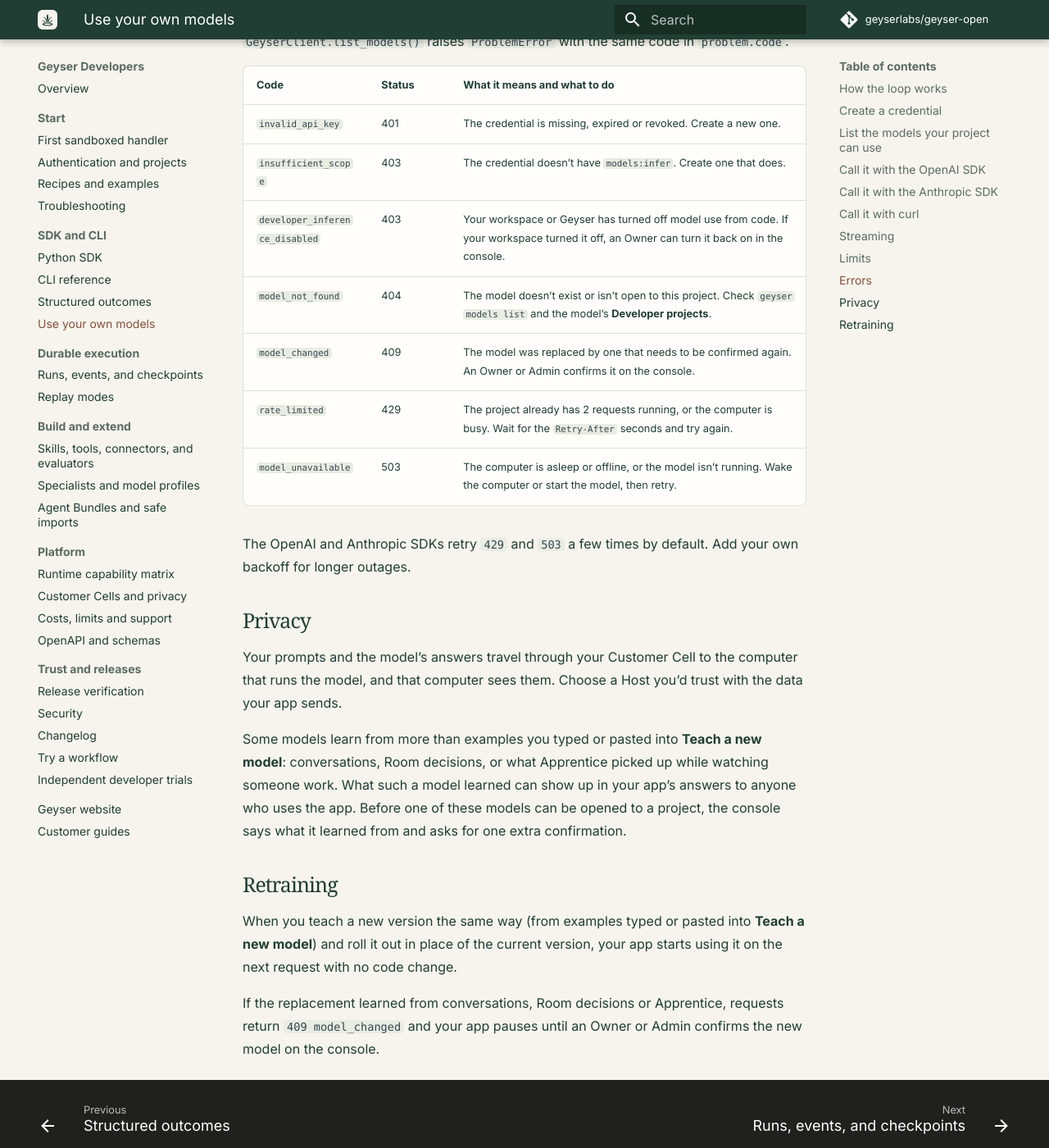
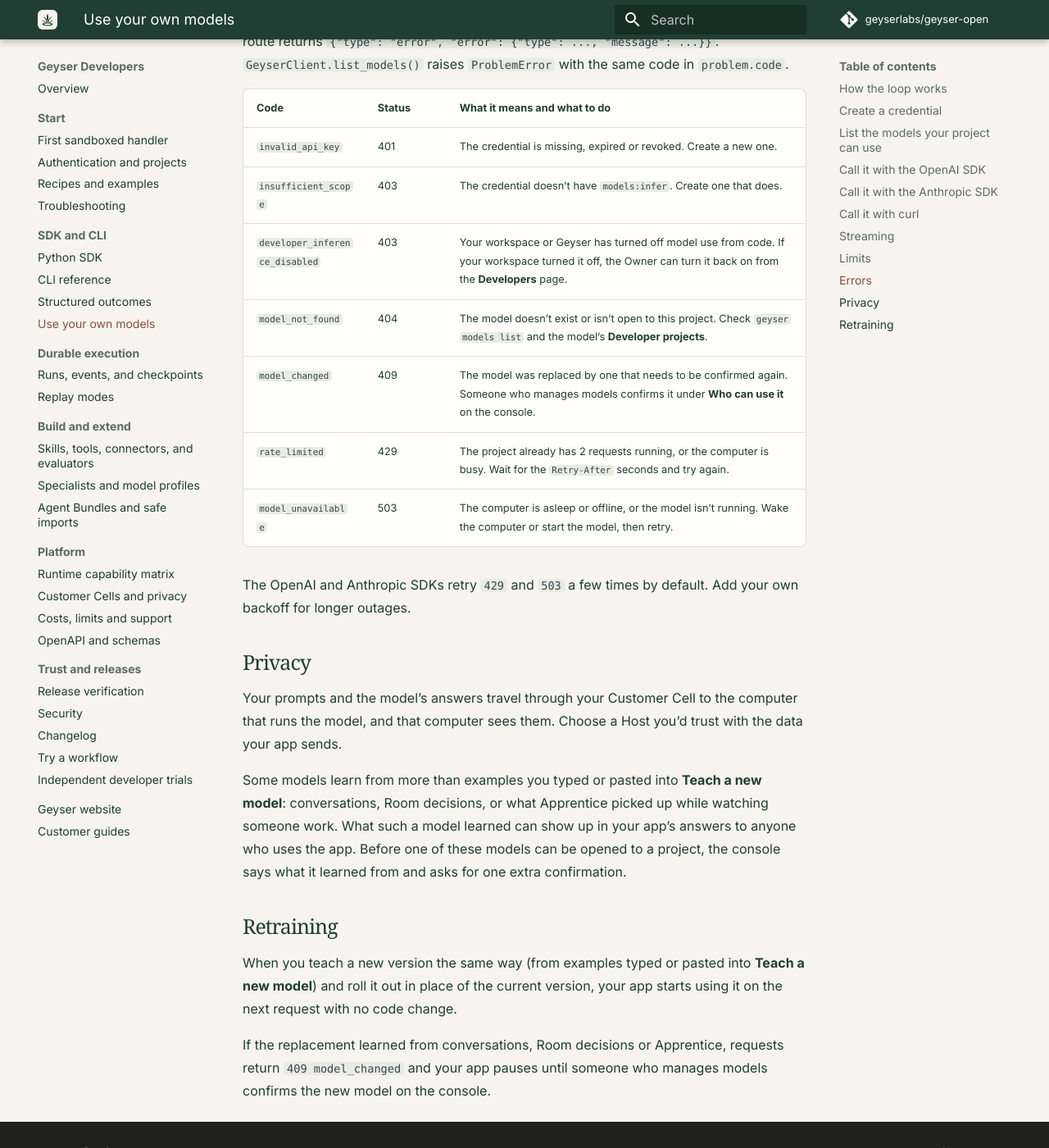
Before and after one commit to geyserlabs/geyser-open, an MkDocs documentation site: the page built from docs/models.md, in a window 1280 px wide and 1400 px high, scrolled down 4141 px. Shown: the whole window at 82% size. Built offline with MkDocs 1.6.1 and Material for MkDocs 9.7.7, drawn with Linux system fonts in a browser that asks for light colours; comment, search, counter and statistics services are not loaded; the version menu is left out; some of the changed text lies outside the part shown.

Commit message:
Use the coordinator-exported OpenAPI for the model routes; match console wording
The spec now comes from fleet-coordinator's real routes, as the repo
requires. Docs name the console's "Who can use it" settings and who can
confirm a replaced model.

Co-Authored-By: Claude Opus 5.5 <noreply@anthropic.com>

```diff
--- a/docs/models.md
+++ b/docs/models.md
@@ -9,7 +9,7 @@ The OpenAI and Anthropic calls work once your workspace runs the matching Cell r
 ## How the loop works
 
 1. **Teach a model.** On the console, use **Teach a new model**. When the model passes its test, Geyser starts it on one of your Hosts.
-2. **Open it to your project.** Open the model’s **Access** settings and add your project under **Developer projects**. Giving “Everyone” access lets your Agents use the model; it doesn’t open it to developer projects. Each model is opened to each project on purpose.
+2. **Open it to your project.** On the console’s **Models** page, choose **Who can use it** for the model and add your project under **Developer projects**. This takes someone who manages models: the Owner, or an Admin allowed to manage models. Giving “Everyone” access lets your Agents use the model; it doesn’t open it to developer projects. Each model is opened to each project on purpose.
 3. **Create a credential** with the `models:infer` scope (below).
 4. **Build your app** against `private/<deployment_id>` with the OpenAI or Anthropic SDK.
 
@@ -142,9 +142,9 @@ Errors use the shape each SDK expects, so the SDK raises its usual exception. Op
 |---|---|---|
 | `invalid_api_key` | 401 | The credential is missing, expired or revoked. Create a new one. |
 | `insufficient_scope` | 403 | The credential doesn’t have `models:infer`. Create one that does. |
-| `developer_inference_disabled` | 403 | Your workspace or Geyser has turned off model use from code. If your workspace turned it off, an Owner can turn it back on in the console. |
+| `developer_inference_disabled` | 403 | Your workspace or Geyser has turned off model use from code. If your workspace turned it off, the Owner can turn it back on from the **Developers** page. |
 | `model_not_found` | 404 | The model doesn’t exist or isn’t open to this project. Check `geyser models list` and the model’s **Developer projects**. |
-| `model_changed` | 409 | The model was replaced by one that needs to be confirmed again. An Owner or Admin confirms it on the console. |
+| `model_changed` | 409 | The model was replaced by one that needs to be confirmed again. Someone who manages models confirms it under **Who can use it** on the console. |
 | `rate_limited` | 429 | The project already has 2 requests running, or the computer is busy. Wait for the `Retry-After` seconds and try again. |
 | `model_unavailable` | 503 | The computer is asleep or offline, or the model isn’t running. Wake the computer or start the model, then retry. |
 
@@ -160,4 +160,4 @@ Some models learn from more than examples you typed or pasted into **Teach a new
 
 When you teach a new version the same way (from examples typed or pasted into **Teach a new model**) and roll it out in place of the current version, your app starts using it on the next request with no code change.
 
-If the replacement learned from conversations, Room decisions or Apprentice, requests return `409 model_changed` and your app pauses until an Owner or Admin confirms the new model on the console.
+If the replacement learned from conversations, Room decisions or Apprentice, requests return `409 model_changed` and your app pauses until someone who manages models confirms the new model on the console.
```
Also changed, not shown: 1 other file.
